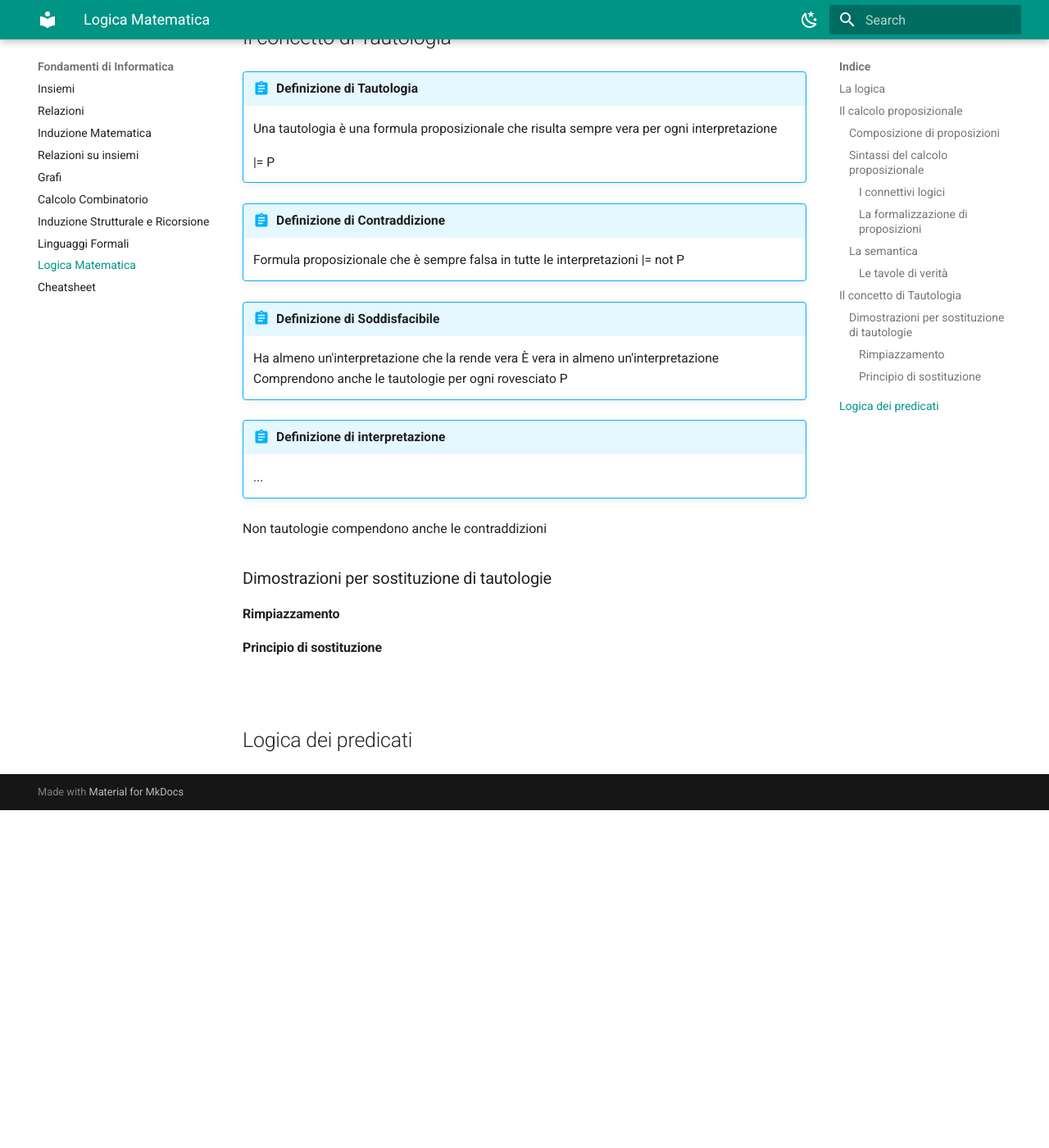
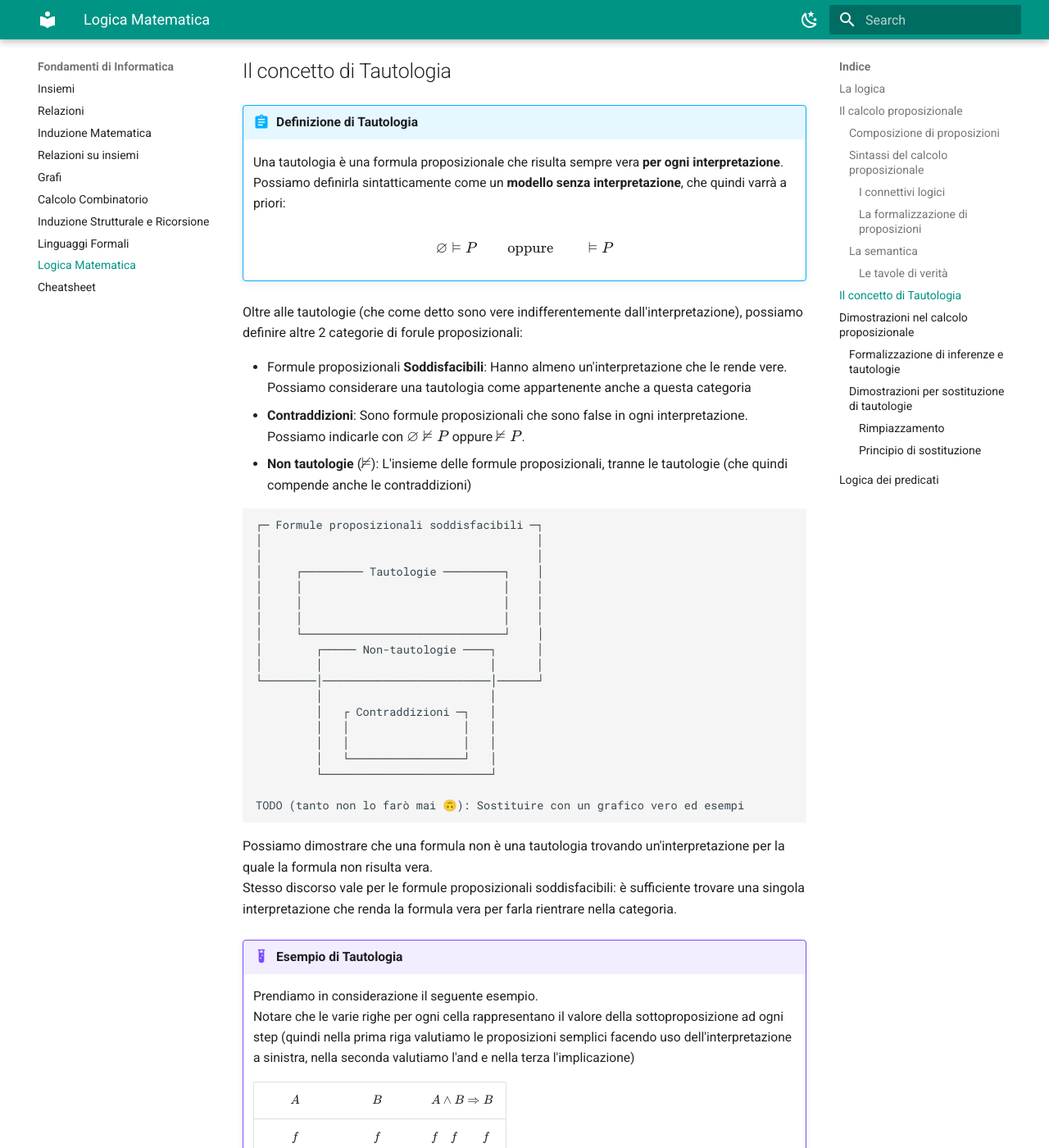
Before and after one commit to Pandry/appunti, an MkDocs documentation site: the page built from docs/FdI/logica.md, in a window 1280 px wide and 1400 px high, scrolled down 7897 px. Shown: the whole window at 82% size. Built offline with MkDocs 1.6.1 and Material for MkDocs 9.7.7, drawn with Linux system fonts in a browser that asks for light colours; before the commit the page ends 8885 px from its top, so only the background shows below that; some of the changed text lies outside the part shown.

Commit message:
FdI-Aggiunta prima definizione di tautologie

````diff
--- a/docs/FdI/logica.md
+++ b/docs/FdI/logica.md
@@ -212,28 +212,91 @@ Possiamo osservare un esempio di una tavola di verità con una sola interpretazi
 
 ## Il concetto di Tautologia
 
+!!! abstract "Definizione di Tautologia"
+    Una tautologia è una formula proposizionale che risulta sempre vera **per ogni interpretazione**.
+    Possiamo definirla sintatticamente come un **modello senza interpretazione**, che quindi varrà a priori:
+
+    $$
+    \varnothing \vDash P  \qquad \text {oppure} \qquad \vDash P
+    $$
+
+Oltre alle tautologie (che come detto sono vere indifferentemente dall'interpretazione), possiamo definire altre 2 categorie di forule proposizionali:
+
+- Formule proposizionali **Soddisfacibili**: Hanno almeno un'interpretazione che le rende vere.
+    Possiamo considerare una tautologia come appartenente anche a questa categoria
+- **Contraddizioni**: Sono formule proposizionali che sono false in ogni interpretazione.
+    Possiamo indicarle con $\varnothing \nvDash P$  oppure  $\nvDash P$.
+- **Non tautologie** ($\nvDash$): L'insieme delle formule proposizionali, tranne le tautologie (che quindi compende anche le contraddizioni)
+
+```
+┌─ Formule proposizionali soddisfacibili ─┐
+│                                         │
+│                                         │
+│     ┌───────── Tautologie ─────────┐    │
+│     │                              │    │
+│     │                              │    │
+│     │                              │    │
+│     └──────────────────────────────┘    │
+│        ┌───── Non-tautologie ────┐      │
+│        │                         │      │
+└────────│─────────────────────────│──────┘
+         │                         │
+         │   ┌ Contraddizioni ─┐   │
+         │   │                 │   │
+         │   │                 │   │
+         │   └─────────────────┘   │
+         └─────────────────────────┘
+
+TODO (tanto non lo farò mai 🙃): Sostituire con un grafico vero ed esempi
+```
+
+Possiamo dimostrare che una formula non è una tautologia trovando un'interpretazione per la quale la formula non risulta vera.
+Stesso discorso vale per le formule proposizionali soddisfacibili: è sufficiente trovare una singola interpretazione che renda la formula vera per farla rientrare nella categoria.
 
 
-!!! abstract "Definizione di Tautologia"
-    Una tautologia è una formula proposizionale che risulta sempre vera per ogni interpretazione
+!!! example "Esempio di Tautologia"
+    Prendiamo in considerazione il seguente esempio.
+    Notare che le varie righe per ogni cella rappresentano il valore della sottoproposizione ad ogni step (quindi nella prima riga valutiamo le proposizioni semplici facendo uso dell'interpretazione a sinistra, nella seconda valutiamo l'and e nella terza l'implicazione)
 
-    |= P
+    | $A$ | $B$ | $A \land B \Rightarrow B$ |
+    |:---:|:---:|:--------------------------|
+    | $f$ | $f$ | $f \quad f \qquad f$<br/>$\;\; f$ <br/>$\qquad \quad t$|
+    | $f$ | $t$ | $f \quad t \qquad t$<br/>$\;\; f$ <br/>$\qquad \quad t$|
+    | $t$ | $f$ | $t \quad f \qquad f$<br/>$\;\; f$ <br/>$\qquad \quad t$|
+    | $t$ | $t$ | $t \quad t \qquad t$<br/>$\;\; t$ <br/>$\qquad \quad t$|
 
-!!! abstract "Definizione di Contraddizione"
-    Formula proposizionale che è sempre falsa in tutte le interpretazioni
-    |= not P
+!!! example "Esempio di Contraddizione"
+    | $A$ | $B$ | $A \land (B \land \neg A)$                                                                              |
+    |:---:|:---:|:--------------------------------------------------------------------------------------------------------|
+    | $f$ | $f$ | $f \hspace{1.5em} f \hspace{2.2em} f$<br/>$\hspace{4em} t$ <br/>$\hspace{2.9em} f$<br/>$\hspace{1em} f$ |
+    | $f$ | $t$ | $f \hspace{1.5em} t \hspace{2.2em} t$<br/>$\hspace{4em} t$ <br/>$\hspace{2.9em} t$<br/>$\hspace{1em} f$ |
+    | $t$ | $f$ | $t \hspace{1.5em} f \hspace{2.2em} f$<br/>$\hspace{4em} f$ <br/>$\hspace{2.9em} f$<br/>$\hspace{1em} f$ |
+    | $t$ | $t$ | $t \hspace{1.5em} t \hspace{2.2em} t$<br/>$\hspace{4em} f$ <br/>$\hspace{2.9em} f$<br/>$\hspace{1em} f$ |
 
-!!! abstract "Definizione di Soddisfacibile"
-    Ha almeno un'interpretazione che la rende vera
-    È vera in almeno un'interpretazione
-    Comprendono anche le tautologie
-    per ogni rovesciato P
+!!! example "Esempio di formula soddisfacibile"
+    | $A$ | $B$ | $A \Rightarrow B$                                                                             |
+    |:---:|:---:|:-------------------------------------------------------------------------------------------------------|
+    | $f$ | $f$ | $f \hspace{1.8em} f$<br/>$\hspace{1.2em} t$ |
+    | $f$ | $t$ | $f \hspace{1.8em} t$<br/>$\hspace{1.2em} t$ |
+    | $t$ | $f$ | $t \hspace{1.8em} f$<br/>$\hspace{1.2em} f$ |
+    | $t$ | $t$ | $t \hspace{1.8em} t$<br/>$\hspace{1.2em} t$ |
 
-!!! abstract "Definizione di interpretazione"
-    ...
+Come abbiamo appena visto, non è del tutto scontato identificare una tautologia quando ne vediamo una.
+Questo rappresenta un problema fondamentale del calcolo proposizionale: costruire una tabella di verità per una formula con 10 simboli, significherebbe avere $2^{10}$ righe.
+Possiamo tuttavia dimostrare quando una formula è una tatutologia ricorrendo a delle dimostrazioni per sostituzione.
+In alternativa, è possibile trovare una soluzione partendo dall'ultimo connettivo logico (in termimi di valutazione) ed "assegnandogli" un valore falso, andando quindi a ritroso.
+
+## Dimostrazioni nel calcolo proposizionale
+
+Come abbiamo visto, la proposizione $P$ è conseguenza logica di un insieme di formule $\Gamma$ se $P$ è vera in tutti i modelli di $\Gamma$.
 
 
-Non tautologie compendono anche le contraddizioni
+
+### Formalizzazione di inferenze e tautologie
+
+È possibile fare uso della formalizzazione per mostrare la correttezza di una certa inferenza o ragionamenti logici semplici espressi in linguaggio naturale.
+
+Magari scrivere dopo
 
 ### Dimostrazioni per sostituzione di tautologie
 #### Rimpiazzamento
````
Also changed, not shown: other parts of docs/FdI/logica.md (+8 -8 lines).
